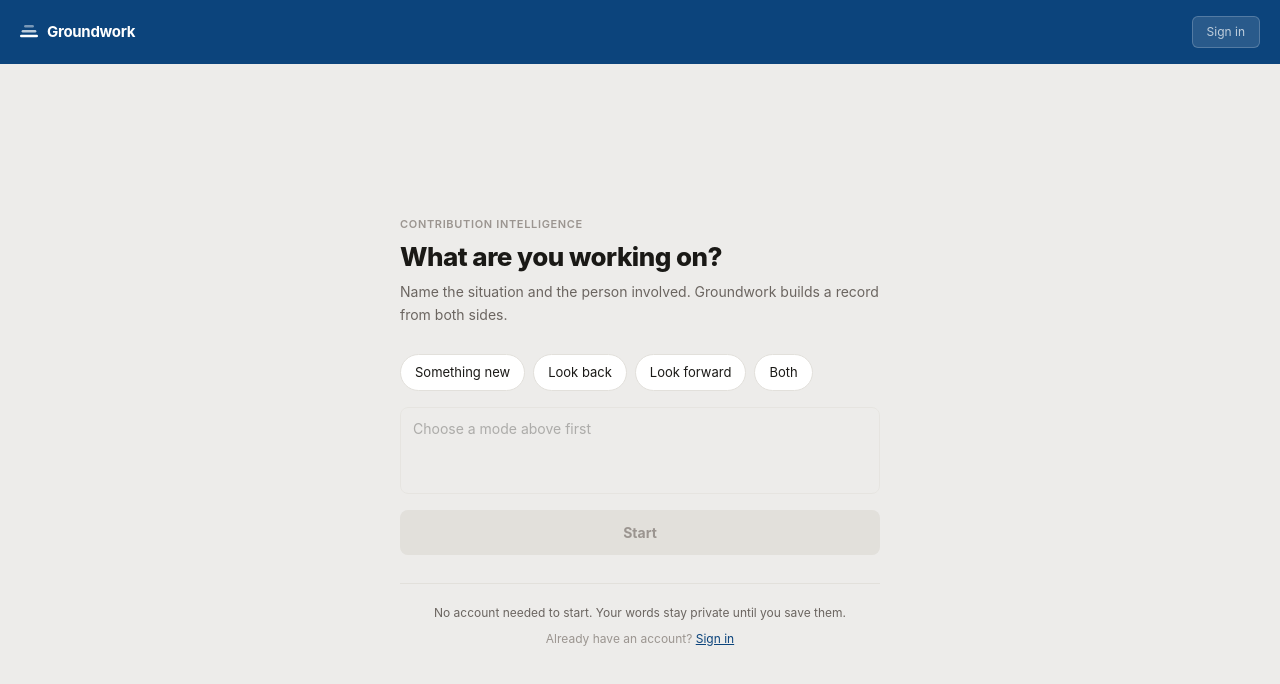
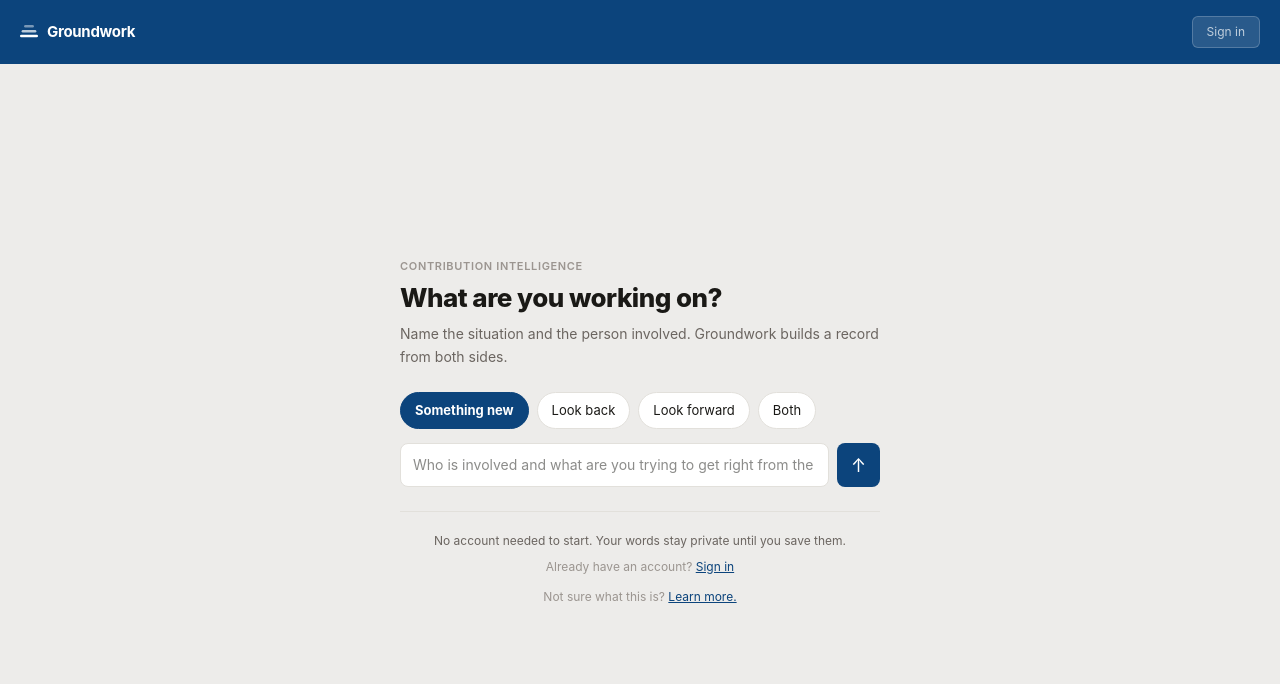
Before and after one commit to AbubakarSambo/groundwork, a React (Vite) app in the folder client/: page / in a window 1280 px wide. Shown: the top 684 px of the page. Built offline with nearby package versions, Linux system fonts and the light colour scheme; no server answers.

Commit message:
update marketing

```diff
--- a/client/src/api/entry.ts
+++ b/client/src/api/entry.ts
@@ -15,6 +15,8 @@ export interface EntryChatResponse {
 export const entryApi = {
   chat: (mode: EntryMode, messages: EntryMessage[]) =>
     apiClient.post<EntryChatResponse>('/entry/chat', { mode, messages }).then(r => r.data),
+  faq: (question: string) =>
+    apiClient.post<EntryChatResponse>('/entry/chat', { mode: 'faq', messages: [{ role: 'user', content: question }] }).then(r => r.data),
 }
 
 const STORAGE_KEY = 'gw-entry-session'
--- a/client/src/pages/home/HomePage.tsx
+++ b/client/src/pages/home/HomePage.tsx
@@ -1,34 +1,57 @@
 import { useState } from 'react'
 import { useNavigate } from 'react-router-dom'
+import { useMutation } from '@tanstack/react-query'
 import type { EntryMode } from '@/api/entry'
-import { entryStorage } from '@/api/entry'
+import { entryApi, entryStorage } from '@/api/entry'
 
-const MODES: { id: EntryMode; label: string; sub: string }[] = [
-  { id: 'something_new', label: 'Something new', sub: 'New hire, cofounder, project or partnership starting' },
-  { id: 'look_back', label: 'Look back', sub: 'Recognise what happened and who did what' },
-  { id: 'look_forward', label: 'Look forward', sub: 'Prepare for a conversation or decision coming up' },
-  { id: 'both', label: 'Both', sub: 'Look at the past and plan forward from it' },
+const MODES: { id: EntryMode; label: string }[] = [
+  { id: 'something_new', label: 'Something new' },
+  { id: 'look_back', label: 'Look back' },
+  { id: 'look_forward', label: 'Look forward' },
+  { id: 'both', label: 'Both' },
 ]
+
+const PLACEHOLDERS: Record<EntryMode, string> = {
+  something_new: 'Who is involved and what are you trying to get right from the start?',
+  look_back: 'What happened, with whom, and what needs to be on record?',
+  look_forward: 'What needs to be agreed before the work begins?',
+  both: 'What happened and what needs to happen next?',
+}
 
 export function HomePage() {
   const navigate = useNavigate()
-  const [mode, setMode] = useState<EntryMode | null>(null)
+  const [mode, setMode] = useState<EntryMode>('something_new')
   const [text, setText] = useState('')
+  const [faqAnswer, setFaqAnswer] = useState('')
 
-  function start() {
-    if (!mode) return
+  const faqMutation = useMutation({
+    mutationFn: (question: string) => entryApi.faq(question),
+    onSuccess: res => setFaqAnswer(res.reply),
+    onError: () => setFaqAnswer('That is something the team can answer directly. hello@myground.work'),
+  })
+
+  function handleSubmit() {
     const trimmed = text.trim()
+    if (!trimmed || faqMutation.isPending) return
+    setText('')
+    setFaqAnswer('')
+
+    if (trimmed.endsWith('?')) {
+      faqMutation.mutate(trimmed)
+      return
+    }
+
     entryStorage.save({
       mode,
-      messages: trimmed ? [{ role: 'user', content: trimmed }] : [],
+      messages: [{ role: 'user', content: trimmed }],
       completed: false,
       firstMessage: trimmed,
     })
     navigate(`/entry-chat?mode=${mode}`)
   }
 
-  function handleKey(e: React.KeyboardEvent<HTMLTextAreaElement>) {
-    if (e.key === 'Enter' && !e.shiftKey && mode) { e.preventDefault(); start() }
+  function handleKey(e: React.KeyboardEvent<HTMLInputElement>) {
+    if (e.key === 'Enter') { e.preventDefault(); handleSubmit() }
   }
 
   return (
@@ -58,15 +81,15 @@ export function HomePage() {
           <h1 style={{ fontSize: 26, fontWeight: 800, color: 'var(--gw-text)', lineHeight: 1.2, marginBottom: 8, letterSpacing: '-.02em' }}>
             What are you working on?
           </h1>
-          <p style={{ fontSize: 14, color: 'var(--gw-sub)', lineHeight: 1.65, marginBottom: 28 }}>
+          <p style={{ fontSize: 14, color: 'var(--gw-sub)', lineHeight: 1.65, marginBottom: 24 }}>
             Name the situation and the person involved. Groundwork builds a record from both sides.
           </p>
 
-          <div style={{ display: 'flex', gap: 8, flexWrap: 'wrap', marginBottom: 16 }}>
+          <div style={{ display: 'flex', gap: 8, flexWrap: 'wrap', marginBottom: 14 }}>
             {MODES.map(m => (
               <button
                 key={m.id}
-                onClick={() => setMode(m.id)}
+                onClick={() => { setMode(m.id); setFaqAnswer('') }}
                 style={{
                   padding: '8px 14px',
                   borderRadius: 20,
@@ -85,61 +108,60 @@ export function HomePage() {
             ))}
           </div>
 
-          {mode && (
-            <div style={{ fontSize: 12, color: 'var(--gw-sub)', marginBottom: 12 }}>
-              {MODES.find(m => m.id === mode)?.sub}
-            </div>
-          )}
-
-          <textarea
+          <div style={{ display: 'flex', gap: 8, alignItems: 'center' }}>
+            <input
+              type="text"
               value={text}
               onChange={e => setText(e.target.value)}
               onKeyDown={handleKey}
-            placeholder={mode ? 'What specifically is happening? Name the person involved.' : 'Choose a mode above first'}
-            disabled={!mode}
-            rows={3}
+              placeholder={PLACEHOLDERS[mode]}
               style={{
-              width: '100%',
-              resize: 'none',
+                flex: 1,
                 padding: '10px 12px',
                 fontSize: 14,
                 lineHeight: 1.55,
                 border: '1px solid var(--gw-border)',
                 borderRadius: 8,
-              background: mode ? 'white' : 'var(--gw-bg)',
+                background: 'white',
                 color: 'var(--gw-text)',
                 fontFamily: 'inherit',
                 outline: 'none',
                 transition: 'border-color 0.1s',
-              boxSizing: 'border-box',
-              opacity: mode ? 1 : 0.6,
               }}
-            onFocus={e => { if (mode) e.target.style.borderColor = 'var(--gw-navy)' }}
+              onFocus={e => { e.target.style.borderColor = 'var(--gw-navy)' }}
               onBlur={e => { e.target.style.borderColor = 'var(--gw-border)' }}
             />
-
             <button
-            onClick={start}
-            disabled={!mode}
+              onClick={handleSubmit}
+              disabled={faqMutation.isPending}
               style={{
-              width: '100%',
-              marginTop: 10,
-              padding: '12px',
+                padding: '0 14px',
                 borderRadius: 8,
-              background: mode ? 'var(--gw-navy)' : 'var(--gw-border)',
-              color: mode ? 'white' : 'var(--gw-muted)',
-              fontSize: 14,
-              fontWeight: 700,
+                background: 'var(--gw-navy)',
+                color: 'white',
                 border: 'none',
-              cursor: mode ? 'pointer' : 'not-allowed',
+                cursor: faqMutation.isPending ? 'not-allowed' : 'pointer',
+                fontSize: 18,
+                flexShrink: 0,
+                height: 44,
+                display: 'flex',
+                alignItems: 'center',
+                justifyContent: 'center',
+                opacity: faqMutation.isPending ? 0.6 : 1,
                 fontFamily: 'inherit',
-              transition: 'background 0.1s',
               }}
             >
-            Start
+              {faqMutation.isPending ? '…' : '↑'}
             </button>
+          </div>
 
-          <div style={{ marginTop: 28, paddingTop: 20, borderTop: '0.5px solid var(--gw-border)', display: 'flex', flexDirection: 'column', gap: 8, textAlign: 'center' }}>
+          {faqAnswer && (
+            <div style={{ marginTop: 10, padding: '12px 14px', background: 'white', border: '0.5px solid var(--gw-border)', borderRadius: 8, fontSize: 14, lineHeight: 1.65, color: 'var(--gw-text)' }}>
+              {faqAnswer}
+            </div>
+          )}
+
+          <div style={{ marginTop: 24, paddingTop: 20, borderTop: '0.5px solid var(--gw-border)', display: 'flex', flexDirection: 'column', gap: 8, textAlign: 'center' }}>
             <div style={{ fontSize: 12, color: 'var(--gw-sub)' }}>
               No account needed to start. Your words stay private until you save them.
             </div>
@@ -153,6 +175,11 @@ export function HomePage() {
               </span>
             </div>
           </div>
+
+          <div style={{ marginTop: 12, textAlign: 'center', fontSize: 12, color: 'var(--gw-muted)' }}>
+            Not sure what this is?{' '}
+            <a href="#learn-more" style={{ color: 'var(--gw-navy)', textDecoration: 'underline' }}>Learn more.</a>
+          </div>
         </div>
       </div>
     </div>
```
Also changed, not shown: 1 other file (tests, documents, lock files or other folders). Lines whose indentation alone changed are shown as unchanged.
